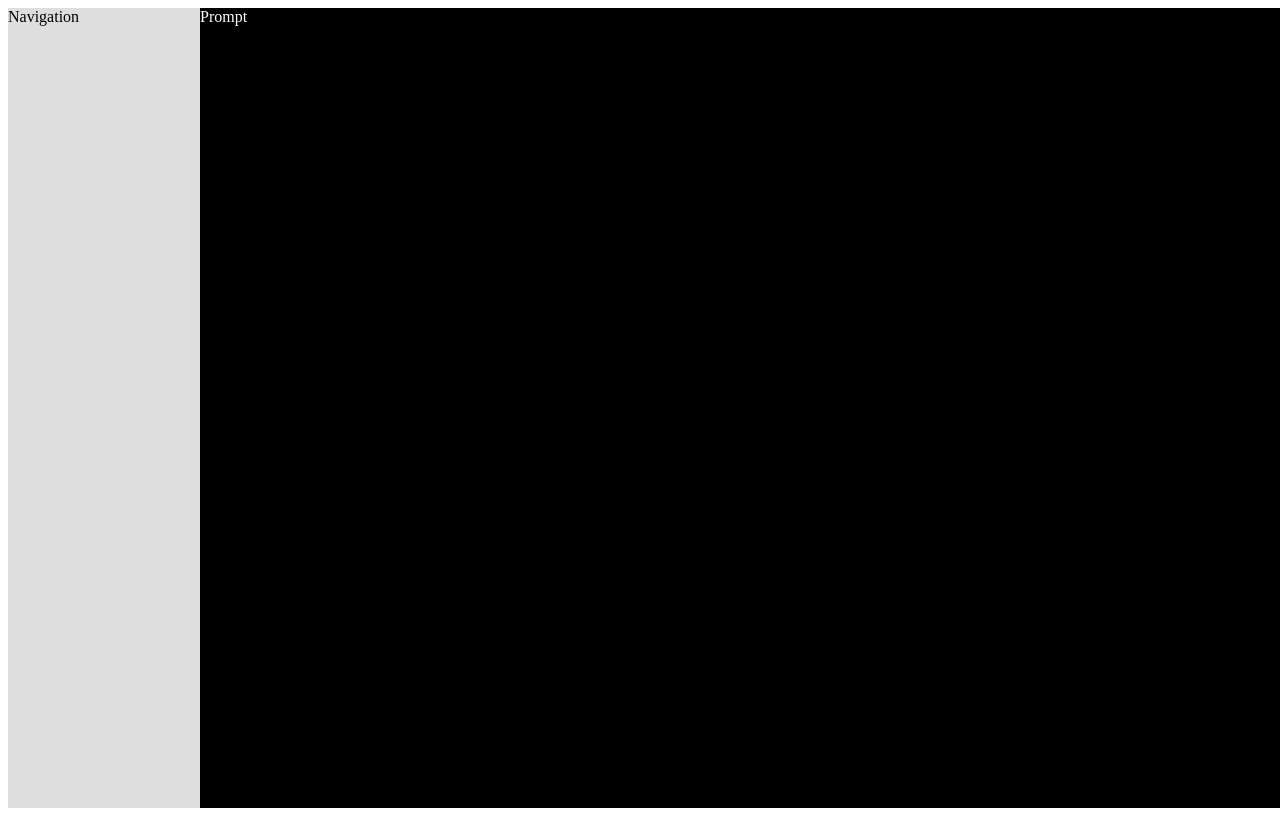
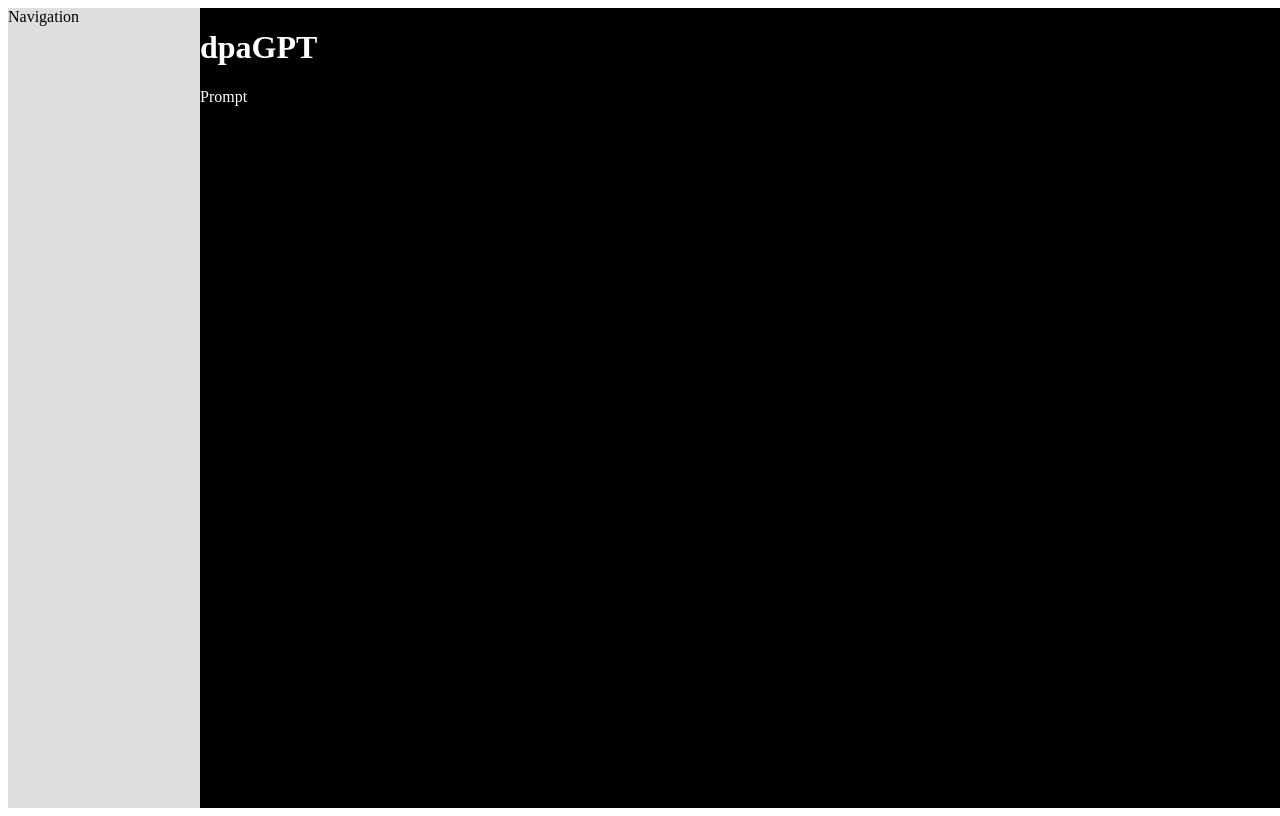
Before and after one commit to pushpendra-dpa/react-chatgpt, a JavaScript app: page / in a window 1280 px wide. Built offline with nearby package versions, Linux system fonts and the light colour scheme.

Commit message:
example distribution

```diff
--- a/src/Example.js
+++ b/src/Example.js
@@ -1,6 +1,19 @@
-const Example = ()=> {
-    return(
+const Example = () => {
+    return (
         <div>
+            {/*top*/}
+            <div>
+
+            </div>
+            {/*heading*/}
+            <div class="text-center" >
+                <h1>dpaGPT</h1>
+            </div>
+            {/*examples*/}
+            <div>
+
+
+            </div>
 
         </div>
     )
```
